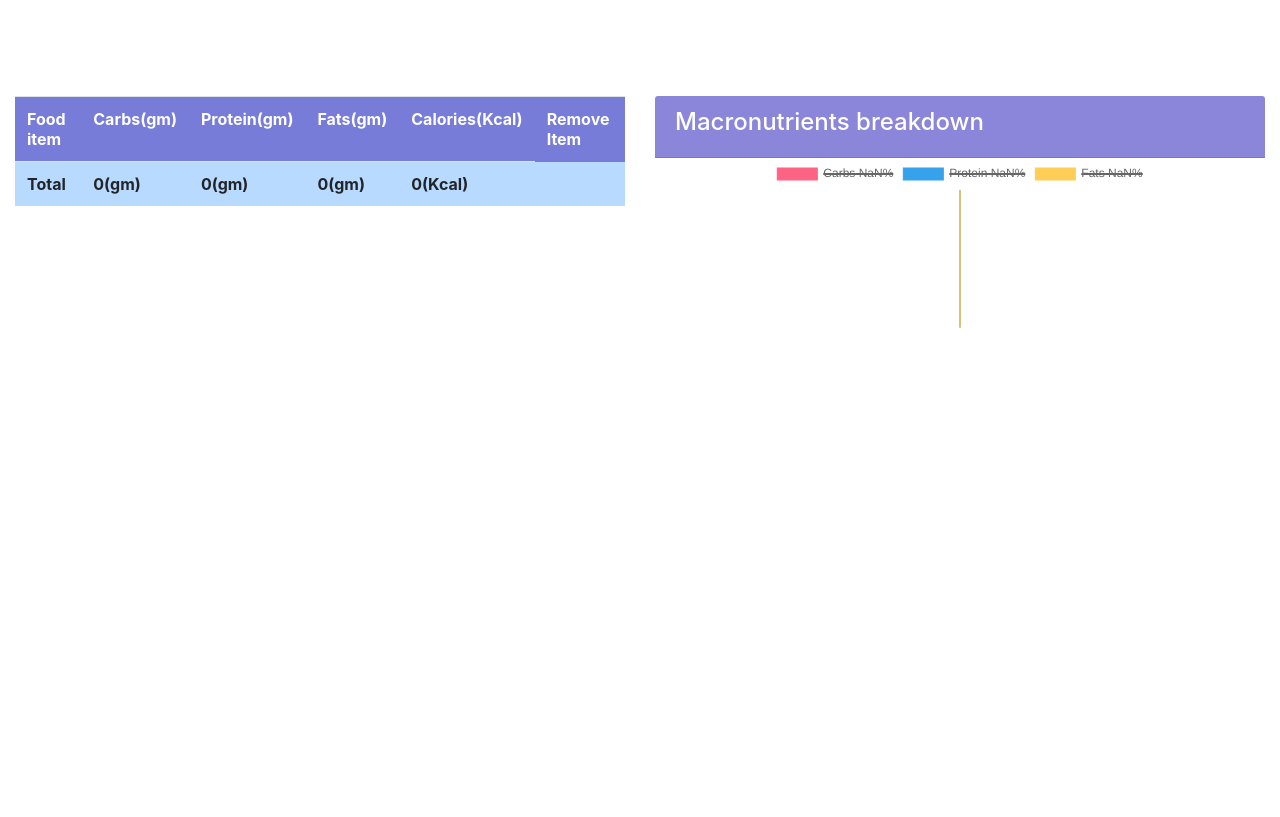
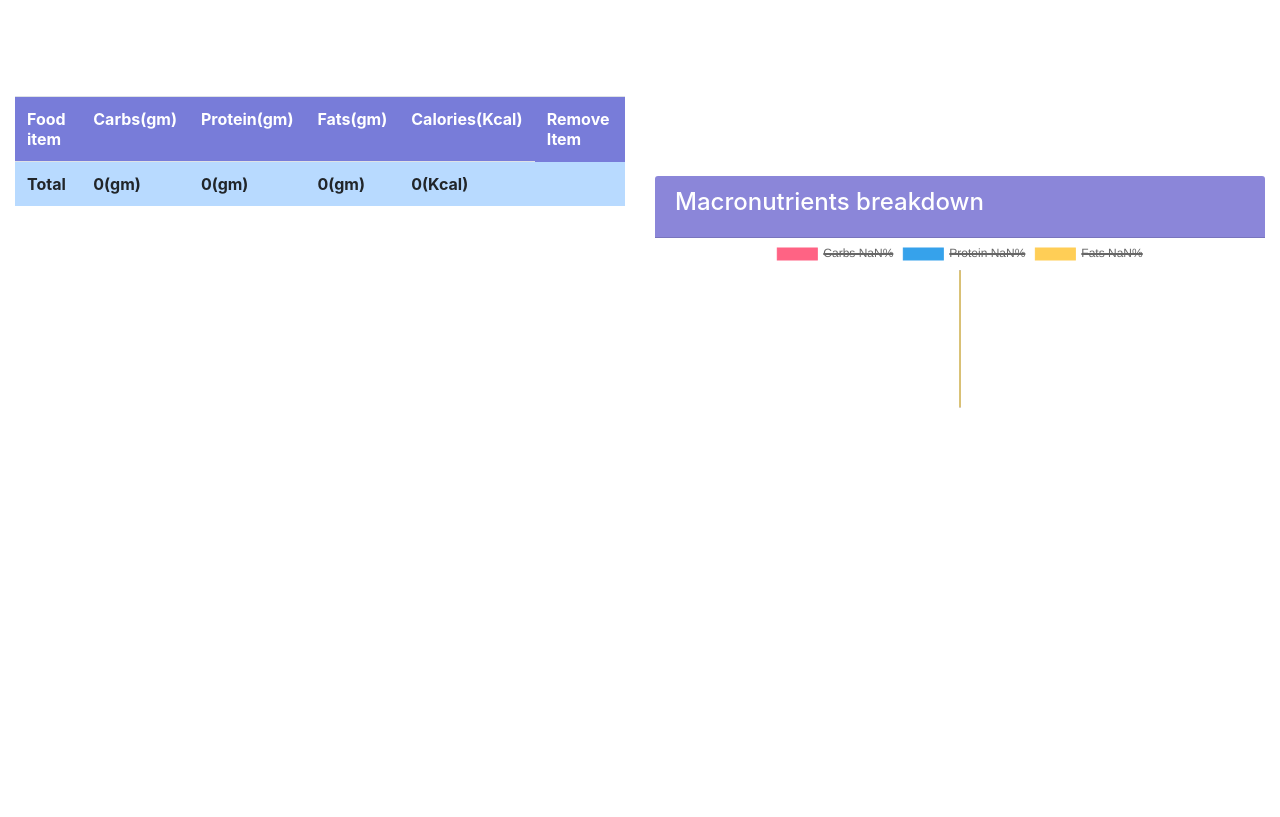
Before and after one commit to leonorlyn/macronutrient_info_app, a Django app: page / in a window 1280 px wide. Shown: the part 432-1249 px from the top of the page. Before the commit the page ends 760 px from the top, so only its background shows below. Run offline with Django 4.2, Linux system fonts and the light colour scheme; data that the repository does not hold is empty; some libraries are stand-ins or nearby versions.

Commit message:
style change4

```diff
--- a/myapp/templates/myapp/index.html
+++ b/myapp/templates/myapp/index.html
@@ -106,7 +106,7 @@
                     </table>
                 </div>
 
-                <div class="col-md-6">
+                <div class="col-md-6 section-margin">
                     <div class="card-header text-white custom-navbar">
                         <h4>Macronutrients breakdown</h4>
                     </div>
```
